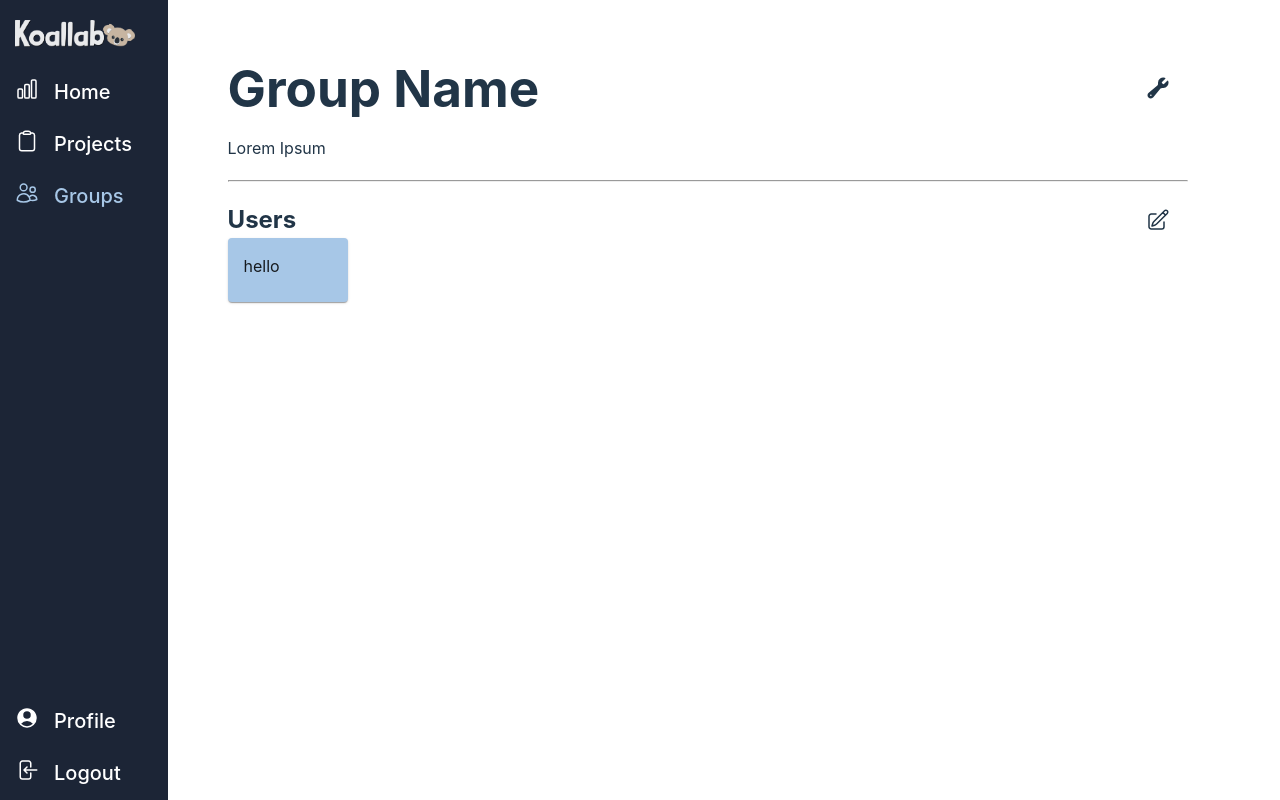
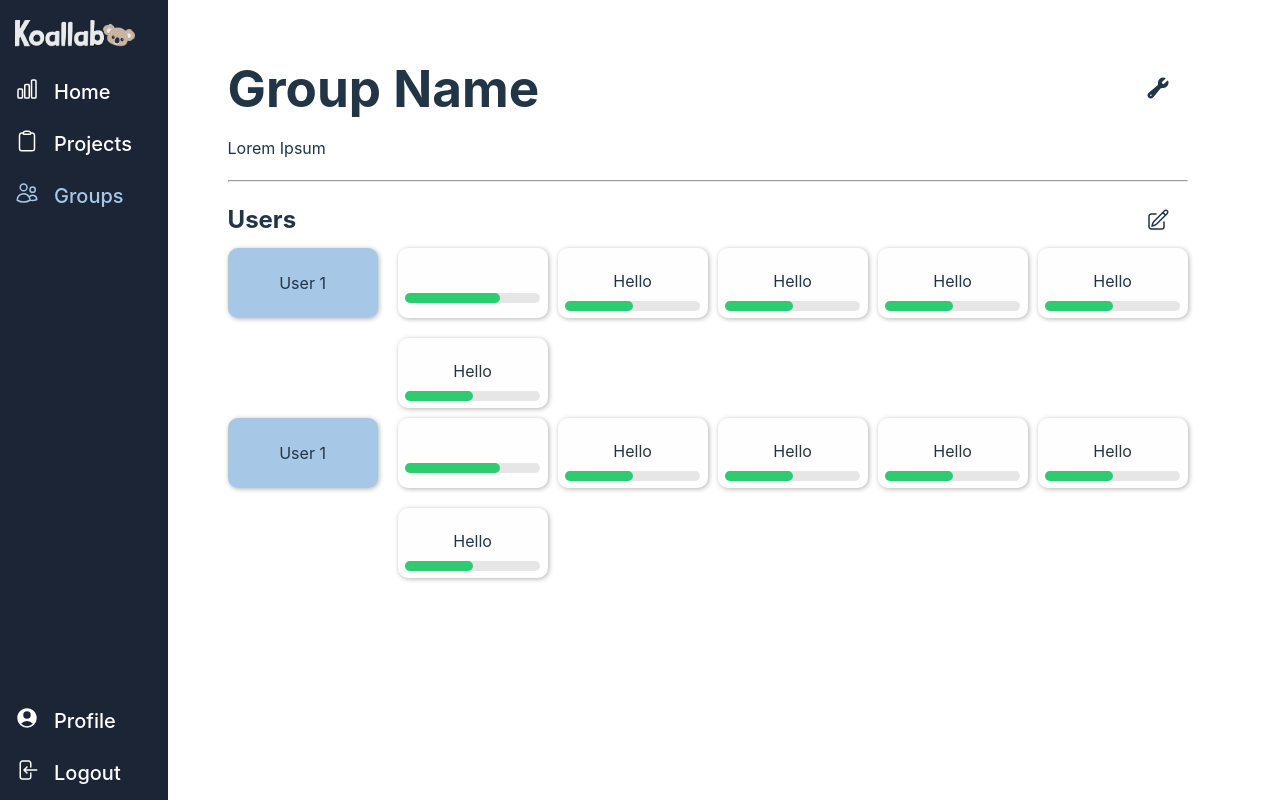
Before and after one commit to asin819/Koallab, a React (Vite) app in the folder koallab/: page /group in a window 1280 px wide. Built offline with nearby package versions, Linux system fonts and the light colour scheme.

Commit message:
Functionality for Group page

```diff
--- /dev/null
+++ b/koallab/src/frontend/components/GroupHolder.jsx
@@ -0,0 +1,32 @@
+import React from "react";
+import './styles/GroupHolder.css'
+import { GroupUserCard } from "./groupUserCard";
+import { GroupProjectCard } from "./GroupProjectCard";
+
+export const GroupHolder = ({UserName, ProjectData}) => {
+    const ProjData = ProjectData;
+    return (
+        <div className="GroupHolder_container">
+            <div className="GroupHolder_user">
+            <GroupUserCard Username={UserName}/>
+            </div>
+
+            <div className="GroupHolder_projects">
+                {
+                Object.entries({ProjectData}).map((item) => (
+                    <GroupProjectCard
+                        ProjectName={item.Name}
+                        Progress={item.progress}/>
+                ))
+                }
+
+                <GroupProjectCard ProjectName={"Hello"} Progress="50"/>
+                <GroupProjectCard ProjectName={"Hello"} Progress="50"/>
+                <GroupProjectCard ProjectName={"Hello"} Progress="50"/>
+                <GroupProjectCard ProjectName={"Hello"} Progress="50"/>
+                <GroupProjectCard ProjectName={"Hello"} Progress="50"/>
+
+            </div>
+        </div>
+    )
+}
--- a/koallab/src/frontend/components/GroupUserCard.jsx
+++ b/koallab/src/frontend/components/GroupUserCard.jsx
@@ -1,20 +1,10 @@
 import React from "react";
-import { Box, Card, CardContent, Typography } from "@mui/material";
+import './styles/GroupUserCard.css';
 
-const GroupUserCard = () => {
-return(
-    <Box width={'120px'}>
-        <Card style={{backgroundColor: '#A7C7E7'}}>
-            <CardContent style={{alignContent: 'center', justifyContent: 'center'}}>
-                <p>hello</p>
-            </CardContent>
-        </Card>
-    </Box>
-  );
-
-
-
+export const GroupUserCard = ({Username}) => {
+return (
+    <div className="GroupUserCard_container">
+        {Username}
+    </div>
+)
 };
-
-
-export default GroupUserCard
--- a/koallab/src/frontend/components/groupProjectCard.jsx
+++ b/koallab/src/frontend/components/groupProjectCard.jsx
@@ -0,0 +1,21 @@
+import React from "react";
+import './styles/GroupProjectCard.css'
+
+export const GroupProjectCard = ({ProjectName, Progress}) => {
+
+    return (
+        <div className="GroupProjectCard_container">
+            <div className="GroupProjectCard_title">
+            {ProjectName}
+            </div>
+
+            <div className="GroupProjectCard_progressBar">
+                <div className="GroupProjectCard_progressBar_fill" style={{
+                    width: `${Progress}%`
+                }}/>
+            </div>
+        </div>
+    )
+
+
+}
--- /dev/null
+++ b/koallab/src/frontend/components/styles/GroupHolder.css
@@ -0,0 +1,11 @@
+.GroupHolder_container{
+    display: flex;
+}
+
+.GroupHolder_projects{
+    display: flex;
+    flex-wrap: wrap;
+    gap: 10px;
+    margin-left: 20px;
+
+}
--- /dev/null
+++ b/koallab/src/frontend/components/styles/GroupProjectCard.css
@@ -0,0 +1,33 @@
+.GroupProjectCard_container{
+    display: flex;
+    flex-direction: column;
+    width: 150px;
+    height: 70px;
+    background-color: #FEFEFE;
+    justify-content: space-evenly;
+    align-items: center;
+    margin-top: 10px;
+    border-radius: 10px;
+    box-shadow: 1px 1px 5px rgba(0, 0, 0, 0.3);
+}
+
+.GroupProjectCard_title{
+    margin-top: 20px;
+    justify-self: center;
+}
+
+.GroupProjectCard_progressBar{
+    margin: 7px;
+    width: 90%;
+    height: 10px;
+    border-radius: 10px;
+    background-color: #e6e6e6;
+}
+
+.GroupProjectCard_progressBar_fill{
+    width: 70%;
+    height: 10px;
+    border-radius: 10px;
+    background-color: #2ecc71;
+    transition: width 0.5s ease-out;
+}
--- /dev/null
+++ b/koallab/src/frontend/components/styles/GroupUserCard.css
@@ -0,0 +1,11 @@
+.GroupUserCard_container{
+    display: flex;
+    width: 150px;
+    height: 70px;
+    background-color: #A7C7E7;
+    justify-content: center;
+    align-items: center;
+    margin-top: 10px;
+    border-radius: 10px;
+    box-shadow: 1px 1px 5px rgba(0, 0, 0, 0.3);
+}
--- a/koallab/src/frontend/pages/group/Group.jsx
+++ b/koallab/src/frontend/pages/group/Group.jsx
@@ -3,9 +3,13 @@ import './Group.css';
 import WrenchIcon from '@heroicons/react/24/solid/WrenchIcon';
 import PencilSquareIcon from '@heroicons/react/24/outline/PencilSquareIcon';
 import { SvgIcon } from "@mui/material";
-import GroupUserCard from "../../components/GroupUserCard.jsx";
+import { GroupHolder } from "../../components/GroupHolder";
+const Group = () => {
 
-const Group = () => {
+
+    const projects=[
+
+    ]
 return(
 <div className="group_container">
     <div className="top_section_group">
@@ -25,7 +29,8 @@ return(
         </SvgIcon>
     </div>
     <div className="group_user_cards">
-<GroupUserCard/>
+        <GroupHolder UserName={'User 1'} ProjectData={projects}/>
+        <GroupHolder UserName={'User 1'} ProjectData={projects}/>
     </div>
 
 </div>
```
